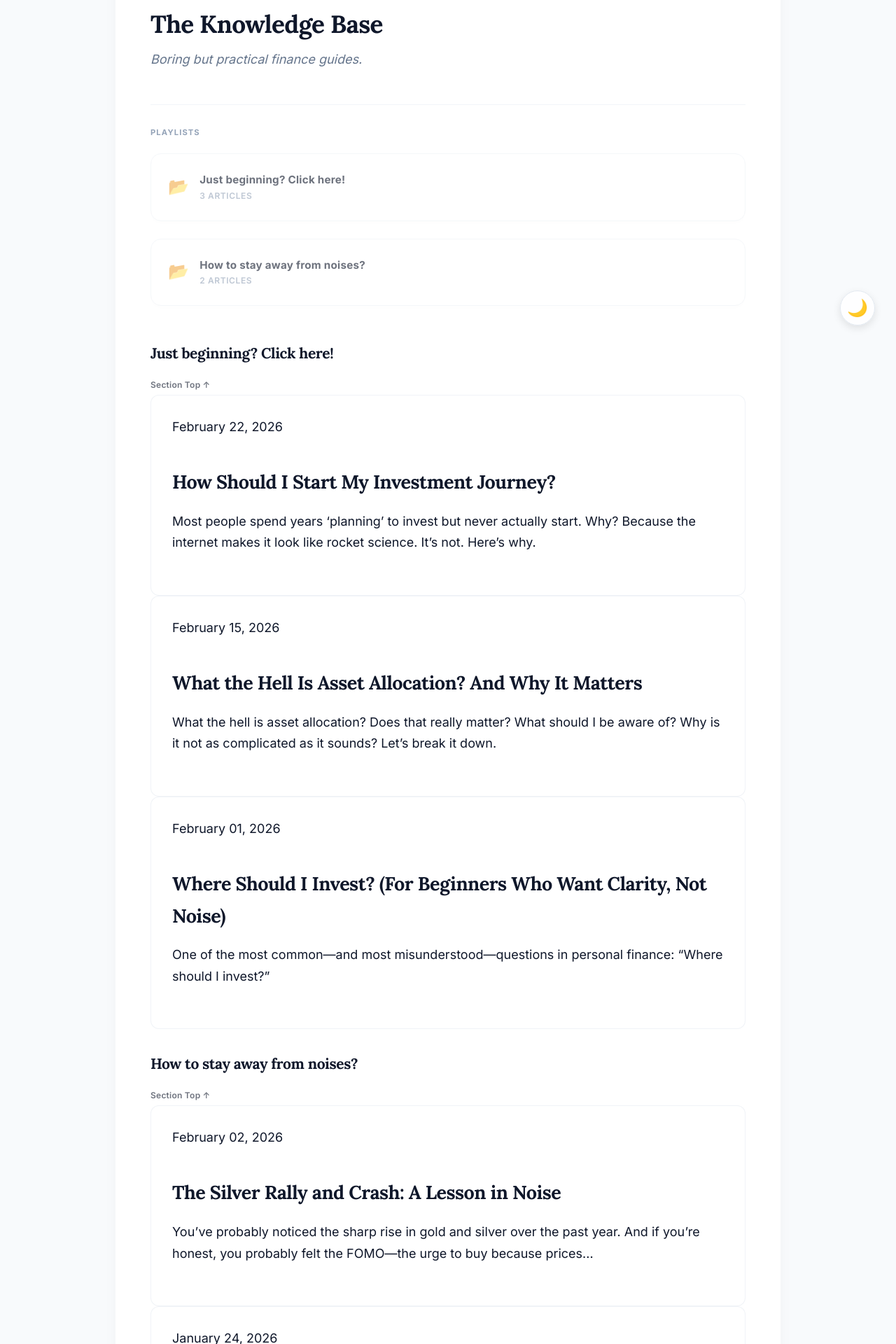
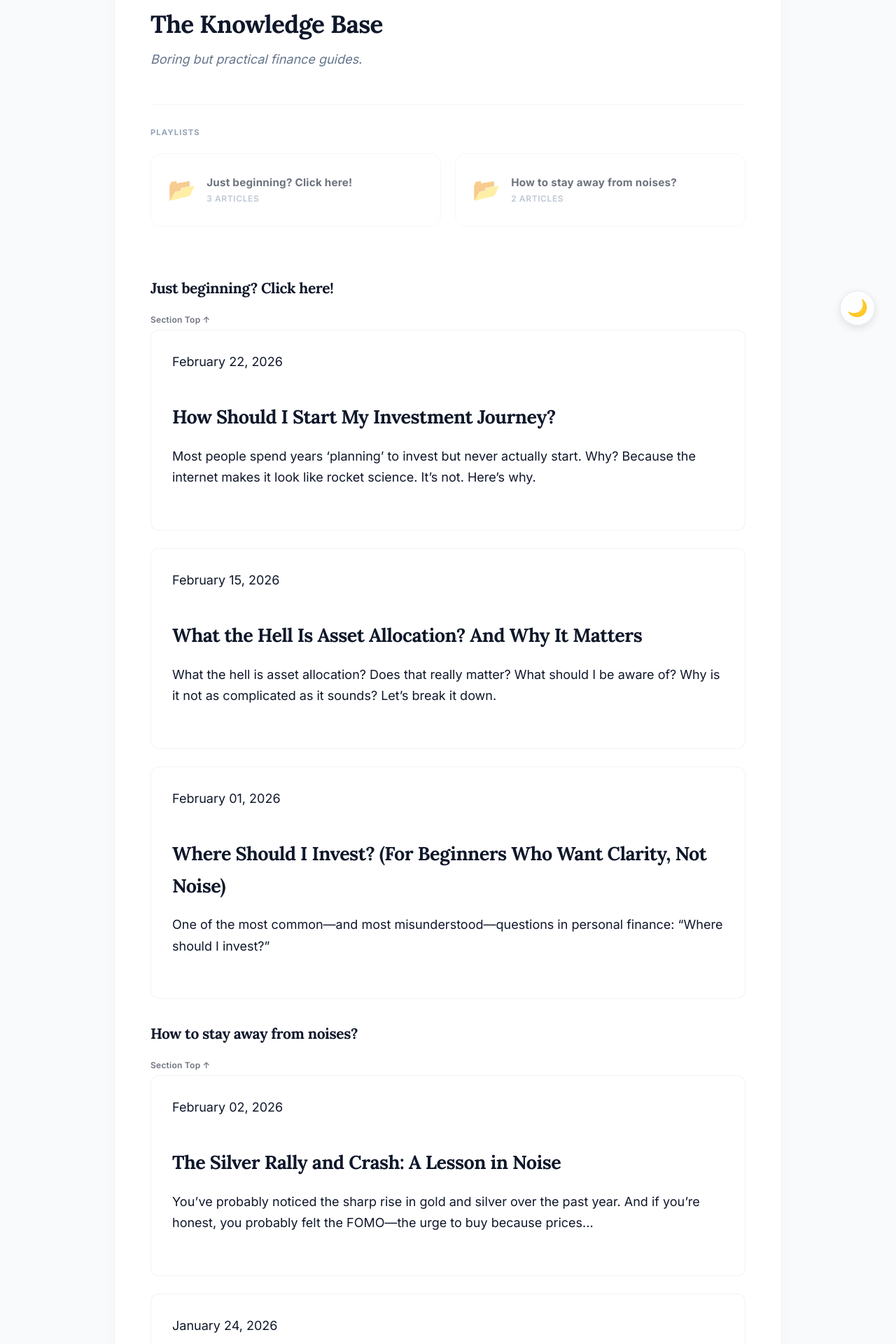
Before and after one commit to HarieshMK/HarieshMK.github.io, a Jekyll site: the page built from blogs.html, in a window 1280 px wide. Shown: the part 405-2325 px from the top of the page at 70% size. Built offline with Jekyll 4.4.1, drawn with Linux system fonts in a browser that asks for light colours.

Commit message:
Update style.css

```diff
--- a/assets/css/style.css
+++ b/assets/css/style.css
@@ -120,6 +120,7 @@ header .tagline {
 /* Base styles for all card types */
 .post-card, .home-card, .folder-card {
   padding: 30px;
+  margin-bottom: 24px !important; /* Forces a physical gap between the boxes */
   border: 1px solid #f1f5f9;
   border-radius: 12px;
   background: #fff;
@@ -295,31 +296,36 @@ a:not(.nav-list li a):not(.post-card-link):not(.nav-link):hover {
   .footer-grid { grid-template-columns: 1fr; gap: 30px; }
 }
 
-/* ===== 9. FOLDER LAYOUT STYLES (HOME PAGE LOGIC) ===== */
+/* ===== 9. FOLDER LAYOUT STYLES ===== */
 .category-section {
-  margin-bottom: 50px;
+  margin-bottom: 50px; /* Keep this! It separates the playlist area from the blog area */
 }
 
 .folder-grid {
-  display: block !important;
+  display: flex !important; /* Restore side-by-side look */
+  flex-wrap: wrap; /* Allows them to stack on small phone screens */
+  gap: 20px; /* Space between side-by-side folders */
   margin-top: 20px;
 }
 
 .folder-card {
+  flex: 1 1 300px; /* Restores the premium side-by-side behavior */
   background: #ffffff;
-  border: 1px solid #eef2f6 !important; /* Merged from Section 10 */
+  border: 1px solid #eef2f6 !important;
   border-radius: 15px;
   padding: 24px;
   display: flex;
   align-items: center;
   gap: 15px;
-  margin-bottom: 25px !important;
-  width: 100%;
+  margin-bottom: 20px !important; /* FORCES the gap when they stack */
   box-sizing: border-box;
-  box-shadow: 0 4px 6px -1px rgba(0, 0, 0, 0.02), 0 2px 4px -1px rgba(0, 0, 0, 0.01); /* Merged from Section 10 */
 }
 
-.folder-icon { font-size: 1.5rem; }
+/* FIX FOR INDEPENDENT BLOG POSTS */
+.post-card {
+  margin-bottom: 25px !important; /* THIS is what stops them from touching in your screenshot */
+}
+.folder-icon { font-size: 2rem; }
 
 .folder-name {
   display: block;
```
